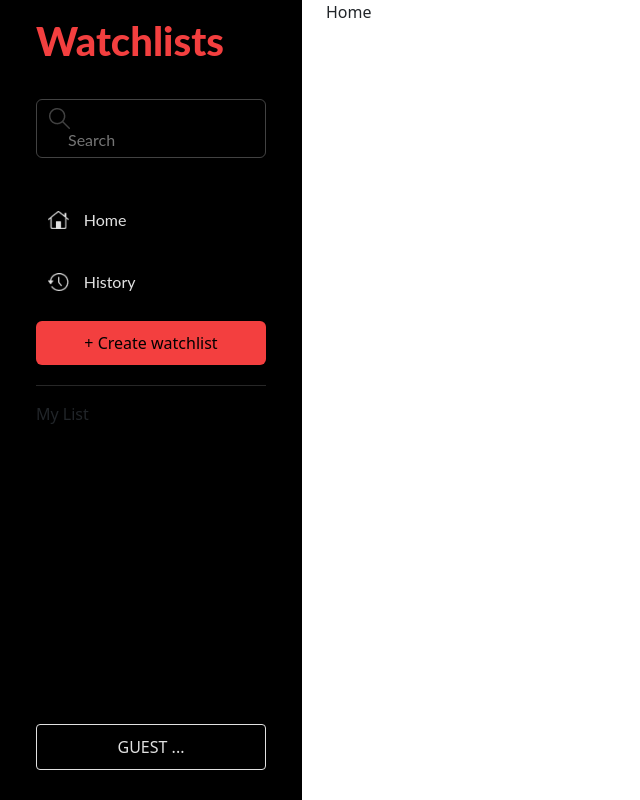
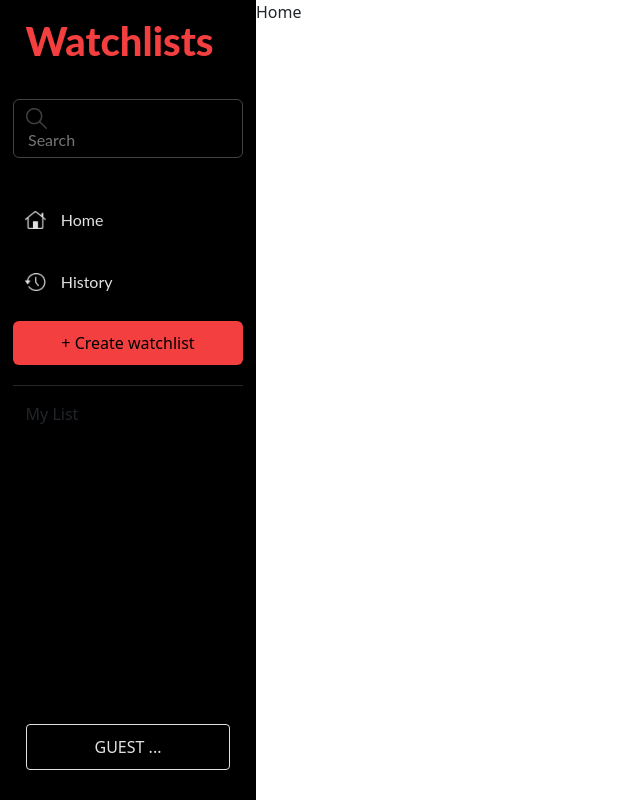
Before and after one commit to Stan1slavD/React-test, a React (Create React App) app: page / in a window 1280 px wide. Shown: the whole page, without its empty margins (0-640 px from the left). Built offline with nearby package versions, Linux system fonts and the light colour scheme.

Commit message:
edit sidebar

```diff
--- a/src/App.css
+++ b/src/App.css
@@ -38,6 +38,8 @@
 }
 
 .menuLink {
+  min-width: 230px;
+  width:80%;
   color: #e1e1e1;
   padding-left: 12px;
 }
@@ -48,14 +50,24 @@
 }
 
 .historyLink {
+  min-width: 230px;
+  width:80%;
   margin-top: 20px;
+  margin-left:auto;
+  margin-right:auto;
 }
 
 .homeLink {
+  min-width: 230px;
+  width:80%;
   margin-top: 40px;
+  margin-left:auto;
+  margin-right:auto;
 }
 
 .hr {
+  margin-left: 5%;
+  margin-right: 5%;
   margin-top: 20px;
   color: #9a9a9a;
 }
@@ -63,3 +75,16 @@
 .imgMenu {
   margin-right: 15px;
 }
+
+.row{
+  --bs-gutter-x: 0 !important;
+  --bs-gutter-y: 0 !important;
+}
+
+
+
+.col-3{
+  max-width: 20vw !important;
+  min-width: 250px;
+
+}
--- a/src/components/sideBar.js
+++ b/src/components/sideBar.js
@@ -13,27 +13,35 @@ const LogoText = styled.p`
   line-height: 44px;
   color: #f33f3f;
   margin-top:19px;
+  margin-left:auto;
+  margin-right:auto;
+  width:80%;
 `;
 
 const CreateWLButton = styled.button`
   background: #f33f3f;
   border-radius: 6px;
   border: none;
-  width: 230px;
+  min-width: 230px;
+  width:80%;
   padding-top: 10px;
   padding-bottom: 10px;
   margin-top:20px;
+  margin-left:auto;
+  margin-right:auto;
 `;
 const GuestButton = styled.button`
   border: 1px solid #e1e1e1;
   border-radius: 4px;
   background: inherit;
   color: #e1e1e1;
-  width: 230px;
+  width: 80%;
   padding-top: 10px;
   padding-bottom: 10px;
   position:absolute;
   bottom:30px;
+  left:10%;
+  right:10%;
 `;
 
 const linkStyle = {
@@ -47,6 +55,8 @@ const linkStyle = {
   padingLeft: "12px",
   paddingTop: "10px",
   paddingBottom: "10px",
+  minWidth:"230px",
+  width:"80%"
 };
 
 const Search = styled.div`
@@ -60,9 +70,12 @@ const Search = styled.div`
   font-weight: 400;
   font-size: 16px;
   line-height: 19px;
-  width: 230px;
+  min-width: 230px;
+  width:80%;
   margin-top:20px;
-  padding-left:12px
+  padding-left:12px;
+  margin-left:auto;
+  margin-right:auto;
 `;
 
 const SearchField = styled.input`
@@ -72,6 +85,8 @@ const SearchField = styled.input`
   outline-offset: 0;
   border: 0;
   margin-left: 17px;
+  margin-left:auto;
+  margin-right:auto;
 `;
 
 const SideBarContainer = styled.div`
@@ -87,7 +102,7 @@ function SideBar() {
   return (
     <>
       <SideBarContainer>
-        <Stack style={{width:"230px",  marginLeft: "auto",
+        <Stack style={{marginLeft: "auto",
         marginRight: "auto"}}>
           <LogoText>Watchlists</LogoText>
           <Search>
@@ -124,7 +139,7 @@ function SideBar() {
           </Link>
           <CreateWLButton>+ Create watchlist</CreateWLButton>
           <hr className="hr"/>
-          <p>My List</p>
+          <p style={{marginLeft:"10%"}}>My List</p>
           <GuestButton>GUEST ...</GuestButton>
         </Stack>
       </SideBarContainer>
```
